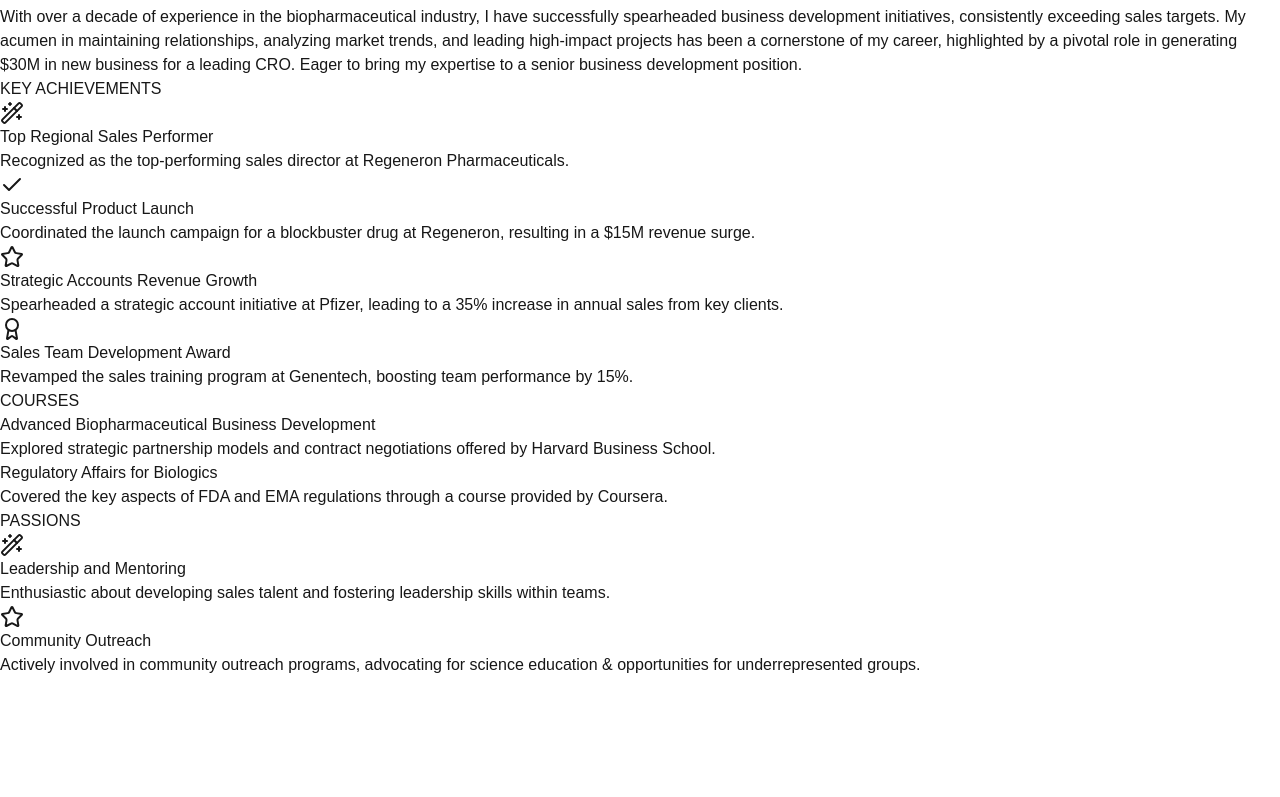
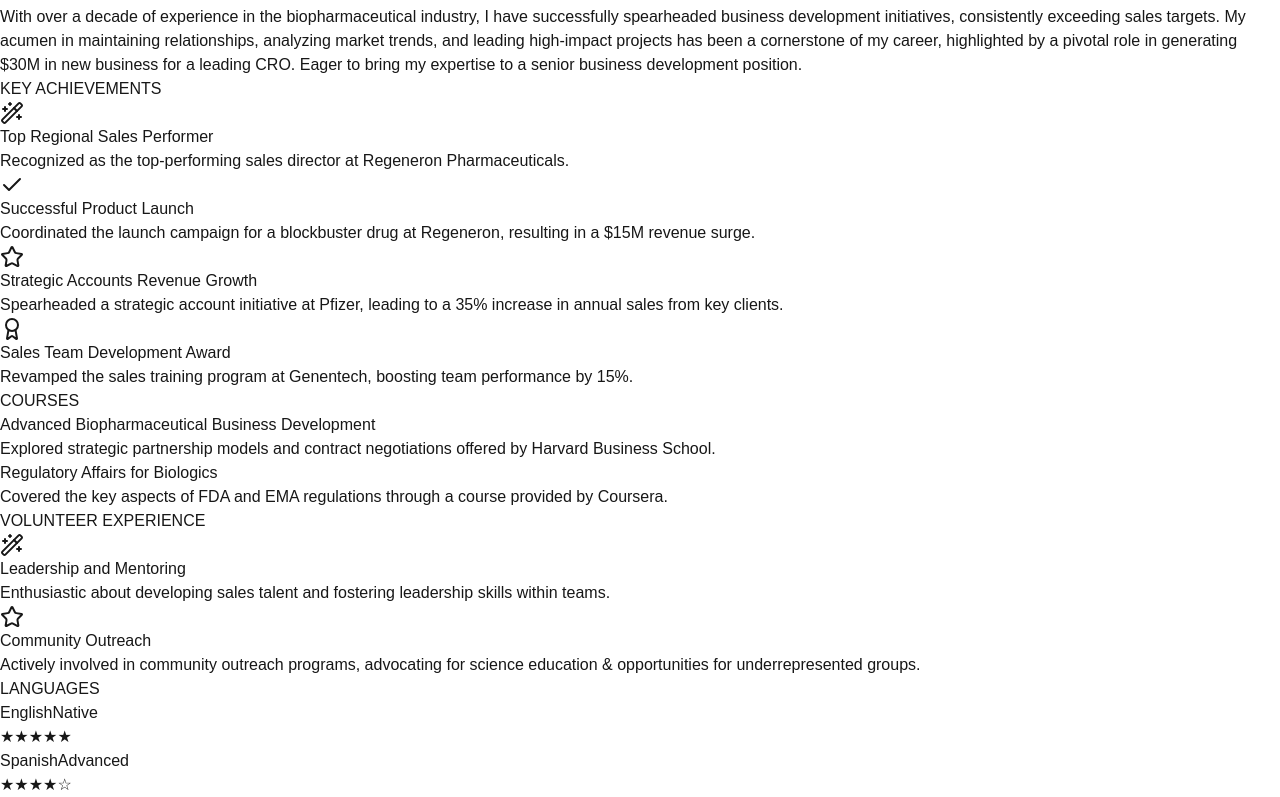
Before and after one commit to Alienimnida/resume-template, a Next.js app: page /page-two in a window 1280 px wide. Shown: the part 1283-2080 px from the top of the page. Before the commit the page ends 1960 px from the top, so only its background shows below. Built offline with nearby package versions, Linux system fonts and the light colour scheme.

Commit message:
new changes

```diff
--- a/src/app/page-two/page.tsx
+++ b/src/app/page-two/page.tsx
@@ -6,6 +6,7 @@
 import { Skills } from '@/components/resume2/Skills';
 import { Courses } from '@/components/resume2/Courses';
 import { KeyAchievements } from '@/components/resume2/Achievements';
+import { Languages } from '@/components/resume2/Languages';
 import { resumeData } from '@/data/resume2Data';
 
 
@@ -30,6 +31,7 @@
                     <KeyAchievements achievements={resumeData.keyAchievements} />
                     <Courses courses={resumeData.courses} />
                     <Passions passions={resumeData.passions} />
+                    <Languages languages={resumeData.languages} />
                 </div>
             </div>
         </main>
--- a/src/components/ivyLeague/Header.tsx
+++ b/src/components/ivyLeague/Header.tsx
@@ -9,8 +9,8 @@
 export const Header = ({ name, title, contact }: HeaderProps) => {
     return (
         <header className="text-center mb-8">
-            <h1 className="text-2xl font-bold mb-1">{name.toUpperCase()}</h1>
-            <p className="text-gray-600 text-sm mb-1">{title}</p>
+            <h1 className="text-serif text-2xl font-bold mb-1">{name.toUpperCase()}</h1>
+            <p className="text-gray-500 text-sm mb-1">{title}</p>
             <div className="text-gray-600 text-sm flex items-center justify-center gap-2">
                 <span className="text-gray-700">{contact.email}</span>
                 <span className="text-gray-400">•</span>
--- a/src/components/resume2/Education.tsx
+++ b/src/components/resume2/Education.tsx
@@ -9,10 +9,14 @@
                     <h3 className="text-lg font-bold text-[#0C2340]">{edu.degree}</h3>
                     <p className="text-[#0C2340] font-semibold">{edu.school}</p>
                     <div className="flex gap-4 text-gray-600 text-sm">
-                        <CalendarDays size={16} />
-                        <span>{edu.duration}</span>
-                        <MapPin size={16} />
-                        <span>{edu.location}</span>
+                        <div className="flex items-center gap-2">
+                            <CalendarDays size={16} />
+                            <span>{edu.duration}</span>
+                        </div>
+                        <div className="flex items-center gap-2">
+                            <MapPin size={16} />
+                            <span>{edu.location}</span>
+                        </div>
                     </div>
                 </div>
             ))}
--- a/src/components/resume2/Experience.tsx
+++ b/src/components/resume2/Experience.tsx
@@ -9,10 +9,14 @@
                     <h3 className="text-lg font-bold text-[#0C2340]">{exp.title}</h3>
                     <p className="text-[#0C2340] font-semibold">{exp.company}</p>
                     <div className="flex gap-4 text-gray-600 text-sm mb-2">
-                        <CalendarDays size={16} />
-                        <span>{exp.duration}</span>
-                        <MapPin size={16} />
-                        <span>{exp.location}</span>
+                        <div className="flex items-center gap-2">
+                            <CalendarDays size={16} />
+                            <span>{exp.duration}</span>
+                        </div>
+                        <div className="flex items-center gap-2">
+                            <MapPin size={16} />
+                            <span>{exp.location}</span>
+                        </div>
                     </div>
                     <ul className="list-disc ml-5 space-y-2 text-gray-700">
                         {exp.responsibilities.map((resp, idx) => (
--- /dev/null
+++ b/src/components/resume2/Languages.tsx
@@ -0,0 +1,32 @@
+import { Language } from '@/types/resume2';
+
+interface LanguagesProps {
+    languages: Language[];
+}
+
+const StarRating = ({ rating }: { rating: number }) => (
+    <div className="flex gap-1">
+        {[...Array(5)].map((_, i) => (
+            <span key={i} className="text-xs">
+                {i < rating ? "★" : "☆"}
+            </span>
+        ))}
+    </div>
+);
+
+export const Languages = ({ languages }: LanguagesProps) => (
+    <div className="mb-8">
+        <h2 className="text-xl font-bold text-[#0C2340] border-b-2 border-[#0C2340] mb-4">
+            LANGUAGES
+        </h2>
+        {languages.map((language, index) => (
+            <div key={index} className="mb-4">
+                <div className="grid grid-cols-2 items-center mb-1">
+                    <span className="text-sm">{language.name}</span>
+                    <span className="text-sm">{language.level}</span>
+                </div>
+                <StarRating rating={language.proficiency} />
+            </div>
+        ))}
+    </div>
+);
--- a/src/components/resume2/Passions.tsx
+++ b/src/components/resume2/Passions.tsx
@@ -2,7 +2,7 @@
 export const Passions = ({ passions }: { passions: Passion[] }) => {
     return (
         <section className="mb-6">
-            <h2 className="text-xl font-bold text-[#0C2340] border-b-2 border-[#0C2340] mb-4">PASSIONS</h2>
+            <h2 className="text-xl font-bold text-[#0C2340] border-b-2 border-[#0C2340] mb-4">VOLUNTEER EXPERIENCE</h2>
             <div className="space-y-4">
                 {passions.map((passion, index) => (
                     <div key={index} className="flex gap-3">
--- a/src/data/resume2Data.ts
+++ b/src/data/resume2Data.ts
@@ -114,5 +114,17 @@
         "Client Retention Strategies",
         "CRM Systems",
         "Market Analysis"
+    ],
+    languages: [
+        {
+            name: "English",
+            level: "Native",
+            proficiency: 5
+        },
+        {
+            name: "Spanish",
+            level: "Advanced",
+            proficiency: 4
+        }
     ]
 };
```
Also changed, not shown: src/components/ivyLeague/Achievements.tsx (+8 -11 lines), src/components/ivyLeague/Skills.tsx (+9 -11 lines), src/types/resume.ts (added, +98 -0 lines), src/types/resume2.ts (+7 -0 lines), 1 other file (tests, documents, lock files or other folders).
